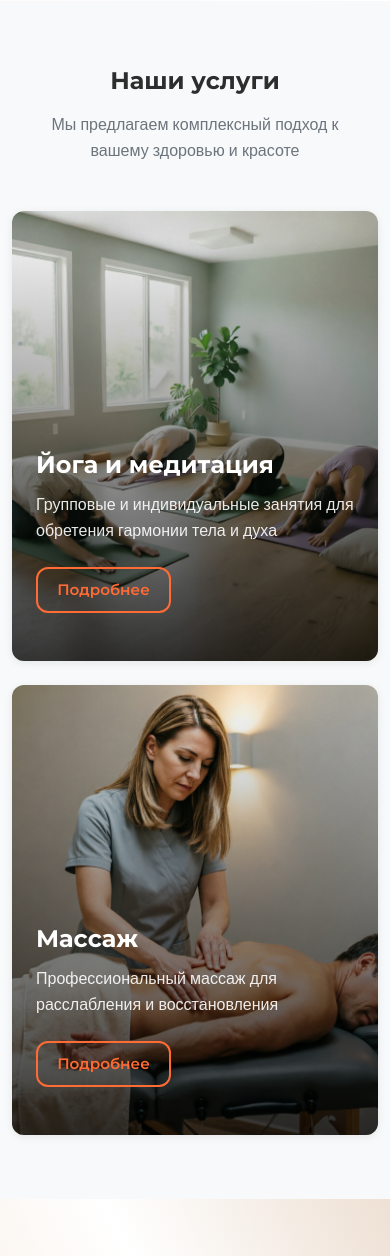
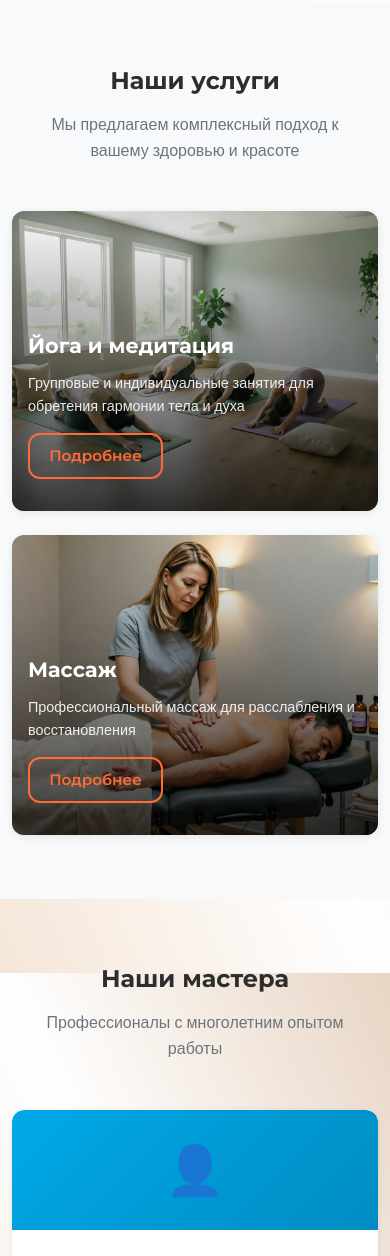
Before and after one commit to AndreevVitaly/ORANGE, a Django app: page / in a window 390 px wide. Shown: the part 715-1971 px from the top of the page. Run offline with Django 5.2, Linux system fonts and the light colour scheme; data comes from the database, SQL or seed files in the repository.

Commit message:
fix: добавить мобильные стили для карточек с градиентом

```diff
--- a/ORANGE/core/static/core/css/style.css
+++ b/ORANGE/core/static/core/css/style.css
@@ -592,6 +592,25 @@ section {
         font-size: 4rem;
     }
 
+    /* Карточки с изображением — мобильная версия */
+    .card-image-overlay {
+        min-height: 300px;
+    }
+
+    .card-image-overlay .card-content {
+        min-height: 300px;
+        padding: 1rem 1rem 2rem;
+    }
+
+    .card-image-overlay .card-content .card-title {
+        font-size: 1.3rem;
+    }
+
+    .card-image-overlay .card-content .card-text {
+        font-size: 0.9rem;
+        margin-bottom: 1rem;
+    }
+
     /* Таблица расписания */
     .schedule-table {
         font-size: 0.85rem;
```
Also changed, not shown: core/static/core/css/style.css (+19 -0 lines).
